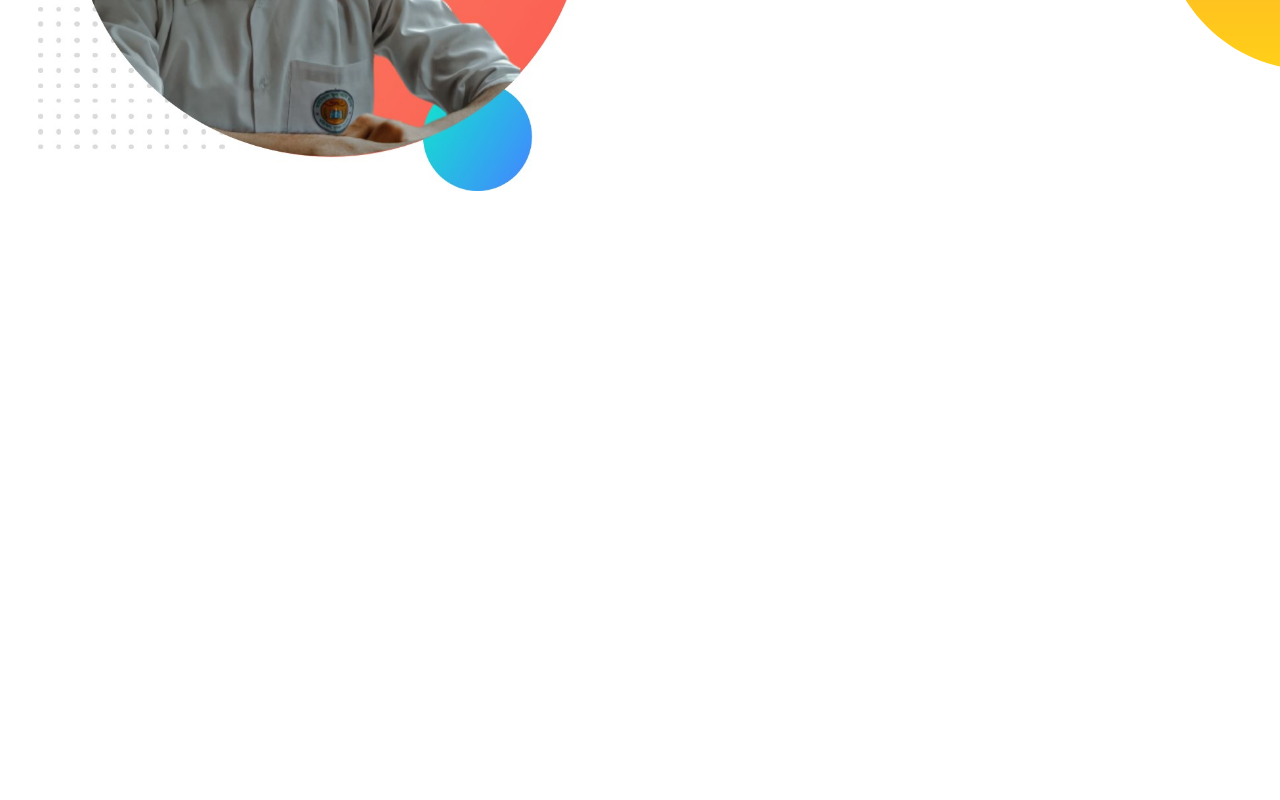
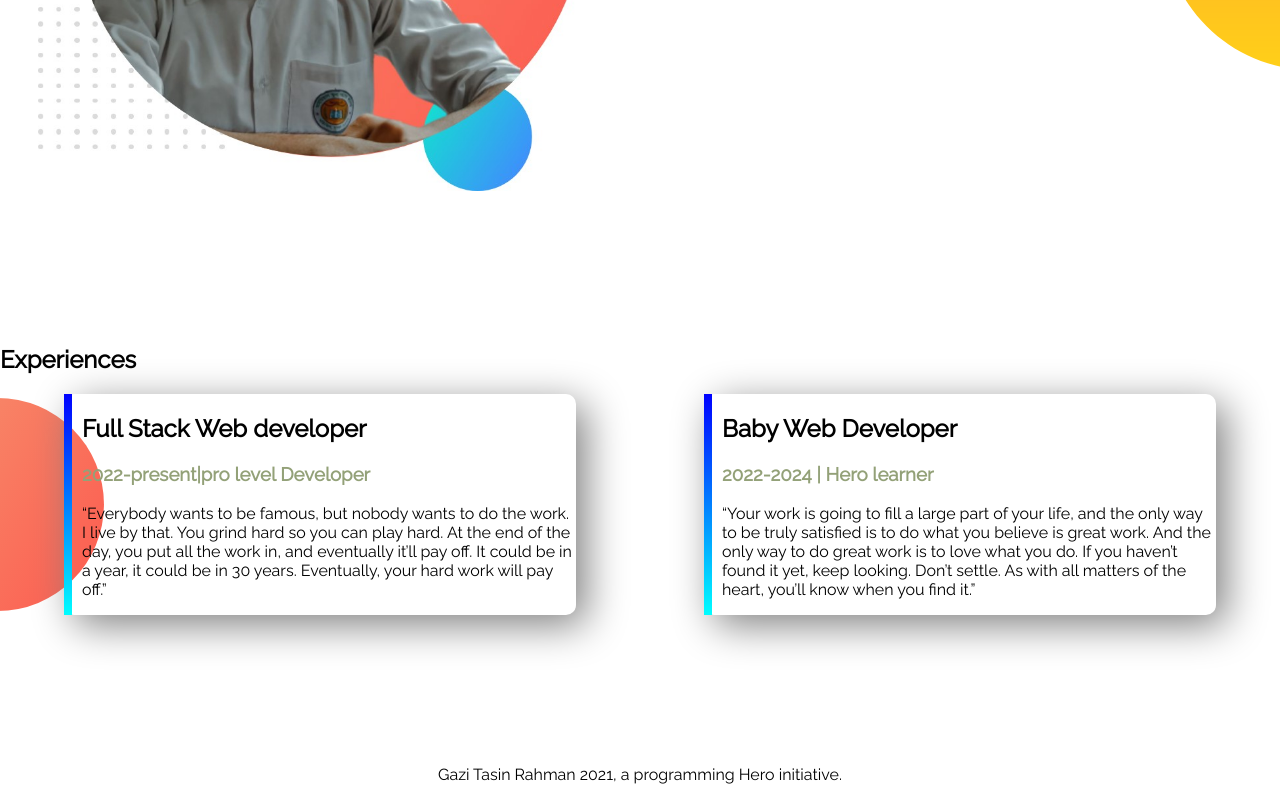
Before and after one commit to tasin557/developer-portfolio, a plain HTML site: page index.html in a window 1280 px wide. Shown: the part 917-1717 px from the top of the page. Before the commit the page ends 1262 px from the top, so only its background shows below. Drawn offline with Linux system fonts and the light colour scheme.

Commit message:
footer added

```diff
--- a/index.html
+++ b/index.html
@@ -42,5 +42,21 @@
             <a class="Fb-button" target="blank" href="https://www.instagram.com/tasinrahman557/">Download resume</a>
         </div>
     </section>
+    <h2>Experiences</h2>
+    <section class="experience-area">
+        <div class="shadow" class="half-width">
+            <h2>Full Stack Web developer</h2>
+            <h3 class="orange-color">2022-present|pro level Developer</h3>
+            <p>“Everybody wants to be famous, but nobody wants to do the work. I live by that. You grind hard so you can play hard. At the end of the day, you put all the work in, and eventually it’ll pay off. It could be in a year, it could be in 30 years. Eventually, your hard work will pay off.”</p>
+        </div>
+        <div class="shadow" class="half-width">
+            <h2>Baby Web Developer</h2>
+            <h3 class="orange-color">2022-2024 | Hero learner</h3>
+            <p>“Your work is going to fill a large part of your life, and the only way to be truly satisfied is to do what you believe is great work. And the only way to do great work is to love what you do. If you haven’t found it yet, keep looking. Don’t settle. As with all matters of the heart, you’ll know when you find it.”</p>
+        </div>
+    </section>
+    <footer>
+        <p>Gazi Tasin Rahman 2021, a programming Hero initiative.</p>
+    </footer>
 </body>
 </html>
--- a/style.css
+++ b/style.css
@@ -36,3 +36,23 @@ section{
     background-image: url(images/dream-bg.png);
     background-repeat: no-repeat;
     background-position: right;
+}
+.shadow{
+    width: 40%;
+    margin-left: 5%;
+    margin-right: 5%;
+    padding-left: 10px;
+    box-shadow: 10px 10px 40px grey;
+    border-radius: 10px;
+    border-left: 8px solid;
+    border-image: linear-gradient(blue, cyan);
+    border-image-slice: 1;
+}
+.experience-area{
+    background-image: url(images/exp-bg.png);
+    background-repeat: no-repeat;
+    background-position: left;
+}
+footer p{
+    text-align: center;
+}
```
